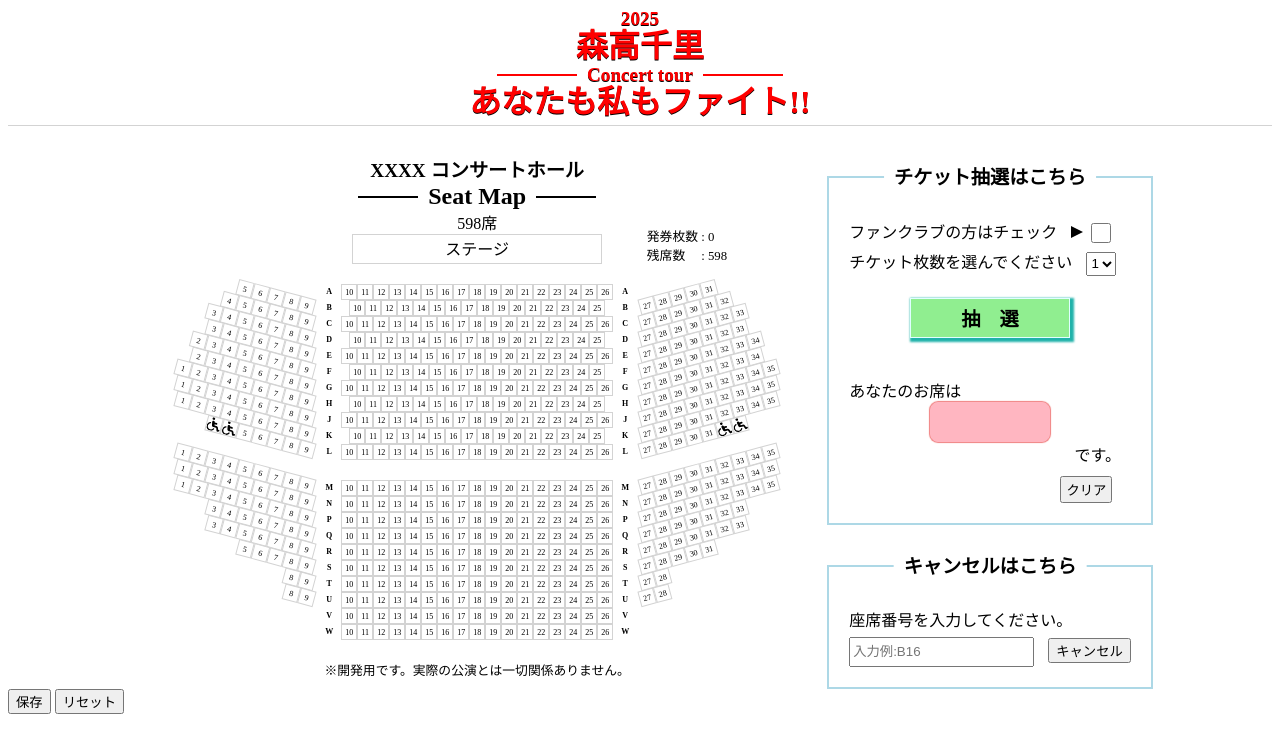
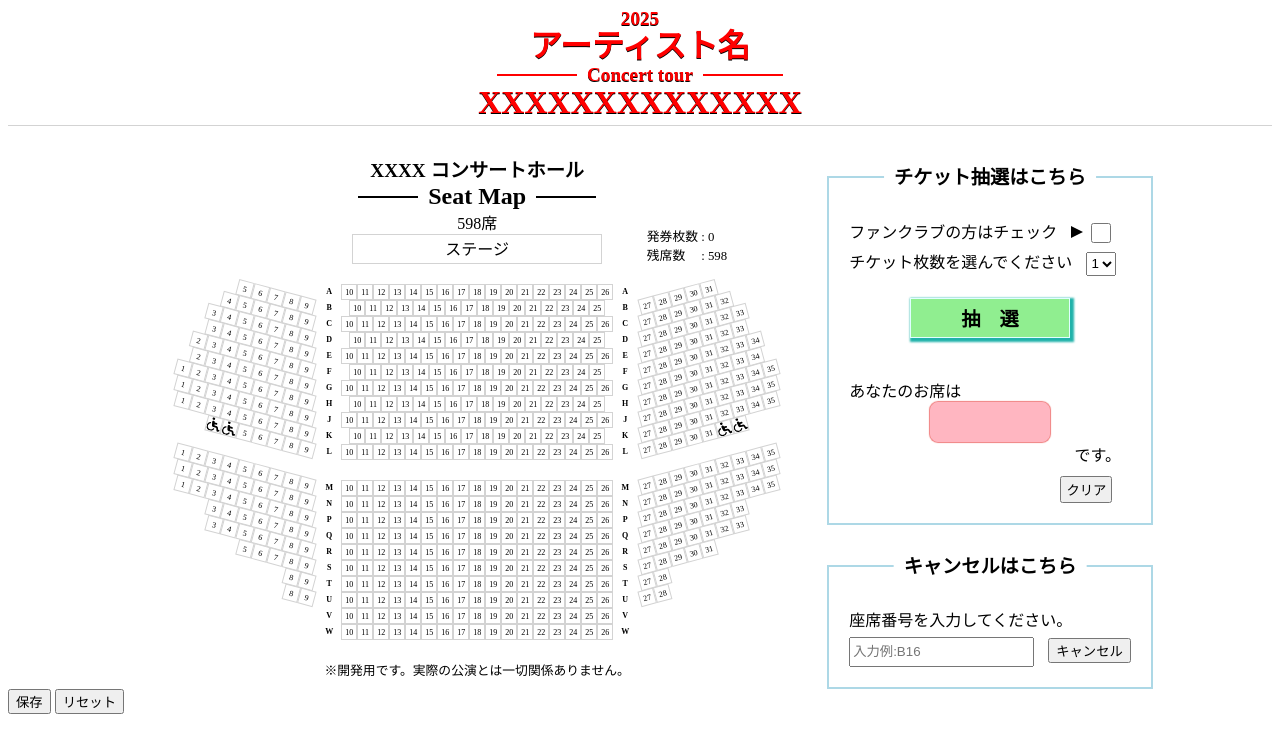
Before and after one commit to ichinosetakayuki/kadai02_janken_rich, a plain HTML site: page index.html in a window 1280 px wide. Drawn offline with nearby package versions, Linux system fonts and the light colour scheme.

Commit message:
タイトル、READMIE修正

```diff
--- a/index.html
+++ b/index.html
@@ -9,8 +9,8 @@
 </head>
 
 <body>
-  <h1><span class="ttl-year">2025</span><span class="ttl-name">森高千里</span><span class="ttl-tour">Concert
-      tour</span><span class="ttl-tour-ttl">あなたも私もファイト!!</span></h1>
+  <h1><span class="ttl-year">2025</span><span class="ttl-name">アーティスト名</span><span class="ttl-tour">Concert
+      tour</span><span class="ttl-tour-ttl">XXXXXXXXXXXXXX</span></h1>
 
   <main>
     <section class="input_area">
```
Also changed, not shown: 2 other files.
